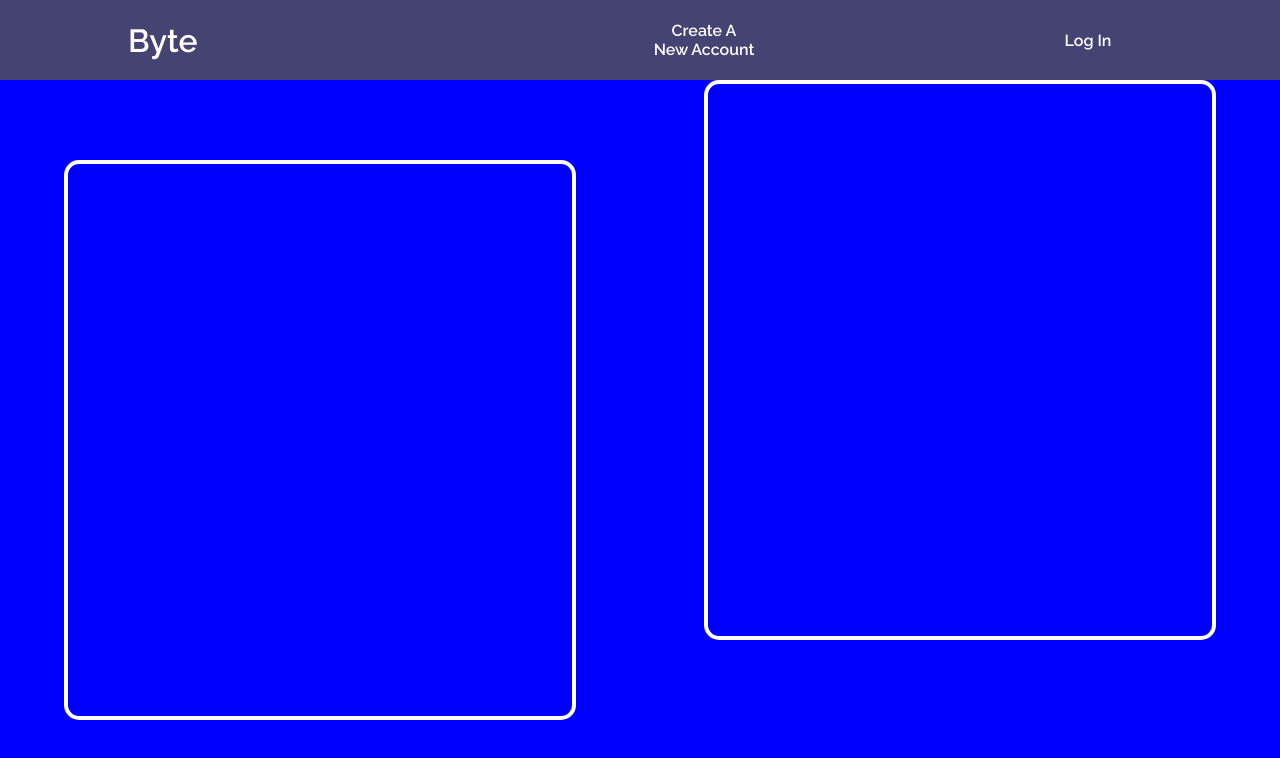
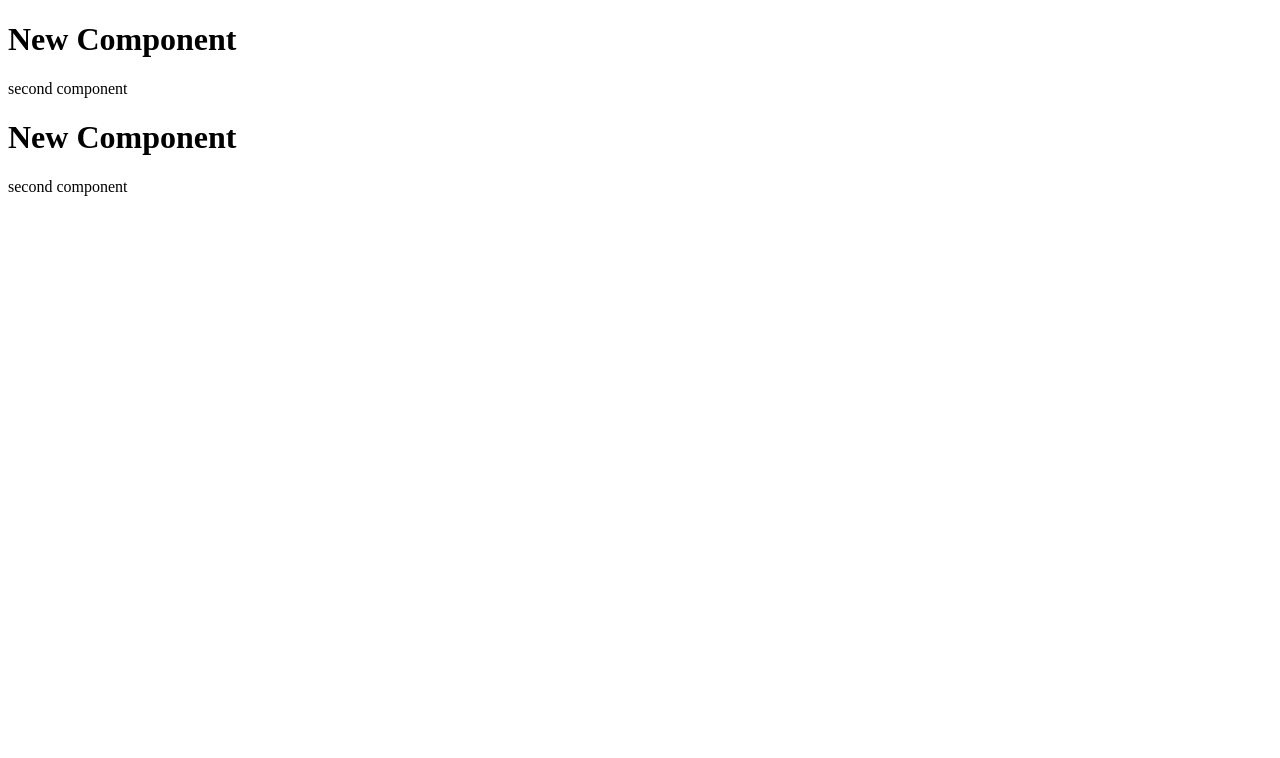
Before and after one commit to Doenut999/Byte, a React (Create React App) app: page /pw in a window 1280 px wide. Shown: the top 758 px of the page. Built offline with nearby package versions, Linux system fonts and the light colour scheme.

Commit message:
paywall updated further

```diff
--- a/src/App.js
+++ b/src/App.js
@@ -1,6 +1,6 @@
 import Paywall from "./components/Paywall/Paywall";
 import Home from "./pages/Home"
-import {Route, Routes} from "react-router-dom";
+import {Route, Routes, useLocation} from "react-router-dom";
 import GlobalStyle from "./components/GlobalStyle";
 import NavBar from "./components/NavBar";
 import Favorites from "./pages/Favorites";
@@ -12,11 +12,14 @@ import {useEffect, useState} from "react";
 import ShowButton from "./components/ShowButton";
 import MobileSideBar from "./components/MobileSideBar";
 import {AnimatePresence} from "framer-motion";
-import React, {Fragment} from "react";
+import React from "react";
 
 const App = () => {
     const [show, setShow] = useState(false)
     const [width, setWindowWidth] = useState(0);
+    const myLocation = useLocation()
+    let isPayWall = myLocation.pathname === "/pw"
+
 
     const responsive = {
         showTopNavMenu: width > 1023
@@ -33,7 +36,8 @@ const App = () => {
 
     return (
         <>
-
+            {isPayWall ? <Paywall /> :
+            <>
                 <GlobalStyle/>
             {responsive.showTopNavMenu ?
                 <>
@@ -47,6 +51,9 @@ const App = () => {
                 </AnimatePresence>
                 </>
             }
+                </>
+            }
+
             <Routes>
                 <Route path="pw" element={<Paywall/>}/>
                 <Route path="*" element={<>where do you think you are going</>}/>
--- a/src/components/Paywall/Paywall.js
+++ b/src/components/Paywall/Paywall.js
@@ -1,247 +1,11 @@
-import styled from "styled-components";
-import { motion} from "framer-motion";
+const Paywall = () => {
 
-
-const Paywall = () => {
-    const initial = {
-        opacity: 0,
-        x: "50vw"
-    }
-
-    const initial2 = {
-        x: "-50vw",
-        opacity: 0
-    }
-
-    const inView = {
-        x: 0,
-        opacity: 1
-
-    }
-
-    const transition = {
-        delay: 0.4,
-        duration: 1.4,
-        type: "spring",
-        stiffness: 40
-    }
-
-    const transition2 = {
-        delay: 0.6,
-        duration: 1.4,
-        type: "spring",
-        stiffness: 40
-    }
     return (
-        <PaywallView>
-            <PaywallNav>
-                <Logo>Byte</Logo>
-                <Auth>
-                    <button>Create A New Account</button>
-                    <button>Log In</button>
-                </Auth>
-            </PaywallNav>
-            <TopSection>
-                <TopSectionLeft  as={motion.section} initial={initial} whileInView={inView} transition={transition} viewport={{once: false, amount: 0.45}}></TopSectionLeft>
-                <TopSectionRight as={motion.section} initial={initial2} whileInView={inView} transition={transition2}  viewport={{once: false, amount: 0.45}}></TopSectionRight>
-            </TopSection>
-            <MidSection >
-                <MidSectionLeft as={motion.section} initial={initial} whileInView={inView} transition={transition} viewport={{once: false, amount: 0.45}}></MidSectionLeft>
-                <MidSectionRight as={motion.section} initial={initial2} whileInView={inView} transition={transition2} viewport={{once: false, amount: 0.45}}></MidSectionRight>
-            </MidSection>
-            <BottomSection>
-                <BottomSectionLeft as={motion.section} initial={initial} whileInView={inView} transition={transition} viewport={{once: false, amount: 0.45}}></BottomSectionLeft>
-                <BottomSectionRight as={motion.section} initial={initial2} whileInView={inView} transition={transition2} viewport={{once: false, amount: 0.45}} ></BottomSectionRight>
-            </BottomSection>
-        </PaywallView>
+        <>
+            <h1>New Component</h1>
+            second component
+        </>
     )
 }
 
-
-
-const Logo = styled.div`
-margin-left: 10vw;
-  flex: 3;
-`
-
-const PaywallView = styled.div`
-  z-index: 22;
-  overflow-x: hidden;
-  position: relative;
-
-  background-color: white;
-  width: 100vw;
-  height: 100vh;
-`
-
-const PaywallNav = styled.nav`
-  color: white;
-  position: fixed;
-  top: 0;
-  left: 0;
-  right: 0;
-  height: 10vh;
-  display: flex;
-  z-index: 50;
-  //justify-content: center;
-  align-items: center;
-  background-color: #454372;
-`
-
-const Auth = styled.div`
-  width: 40vw;
-  flex: 6;
-  display: flex;
-  justify-content: space-around;
-  align-items: center;
-  //border: 1px solid red;
-  height: 100%;
-  & button {
-    height: 60px;
-    border: none;
-    color: white;
-    background-color: transparent;
-    cursor: pointer;
-    width: 8vw;
-    font-size: 0.5rem;
-    &:hover {
-      border: 1px solid green;
-    }
-    transition: all 0.6s ease;
-  }
-`
-const TopSection = styled.section`
-  width: 100vw;
-  height: 100vh;
-  display: flex;
-  position: relative;
-  align-items: center;
-  justify-content: center;
-  background-color: blue;
-  padding: 10vh 5vw;
-  @media  (max-width: 1024px) {
-    justify-content: space-evenly;
-    flex-direction: column;
-    padding: 0;
-  }
-`
-const MidSection = styled.section`
-  width: 100vw;
-  height: 100vh;
-  display: flex;
-  align-items: center;
-  background-color: #82d068;
-  padding: 10vh 10vw;
-  @media  (max-width: 1024px) {
-    justify-content: space-evenly;
-    flex-direction: column;
-    padding: 0;
-  }
-
-`
-const BottomSection = styled.section`
-  width: 100vw;
-  height: 100vh;
-  background-color: #e18200;
-  display: flex;
-  justify-content: center;
-  position: relative;
-  align-items: center;
-  padding: 10vh 10vw;
-  @media (max-width: 1024px) {
-    justify-content: space-evenly;
-    flex-direction: column;
-    padding: 6vh 0 0 0;
-  }
-`
-
-const TopSectionLeft = styled.div`
-  border: 4px solid white;
-  width: 40vw;
-  height: 70vh;
-  border-radius: 15px;
-  margin-right: 5vw;
-  margin-top: 80px;
-  @media  (max-width: 1024px) {
-    margin: 0;
-    width: 70vw;
-    height: 40vh;
-  }
-`
-const TopSectionRight = styled.section`
-  border: 4px solid white;
-  width: 40vw;
-  height: 70vh;
-  border-radius: 15px;
-  margin-left: 5vw;
-  margin-bottom: 80px;
-  @media  (max-width: 1024px) {
-
-    margin: 0;
-    width: 70vw;
-    height: 40vh;
-  }
-`
-const MidSectionLeft = styled.section`
-  border: 4px solid white;
-  width: 40vw;
-  height: 70vh;
-  border-radius: 15px;
-  margin-right: 5vw;
-  margin-top: 80px;
-
-  @media  (max-width: 1024px) {
-
-    margin: 0;
-    width: 70vw;
-    height: 40vh;
-  }
-
-`
-const MidSectionRight = styled.section`
-  border: 4px solid white;
-  width: 40vw;
-  height: 70vh;
-  border-radius: 15px;
-  margin-left: 5vw;
-  margin-bottom: 80px;
-
-  @media  (max-width: 1024px) {
-
-    margin: 0;
-    width: 70vw;
-    height: 40vh;
-  }
-
-`
-const BottomSectionLeft = styled.section`
-  border: 4px solid white;
-  width: 40vw;
-  height: 70vh;
-  border-radius: 15px;
-  margin-right: 5vw;
-  margin-top: 80px;
-
-  @media  (max-width: 1024px) {
-
-    margin: 0;
-    width: 70vw;
-    height: 40vh;
-  }
-
-`
-const BottomSectionRight = styled.section`
-  border: 4px solid white;
-  width: 40vw;
-  height: 70vh;
-  border-radius: 15px;
-  margin-left: 5vw;
-  margin-bottom: 180px;
-
-  @media  (max-width: 1024px) {
-    margin: 0;
-    width: 70vw;
-    height: 40vh;
-  }
-`
 export default Paywall
```
Also changed, not shown: src/components/GlobalStyle.js (line endings or trailing spaces). Lines whose indentation alone changed are shown as unchanged.
